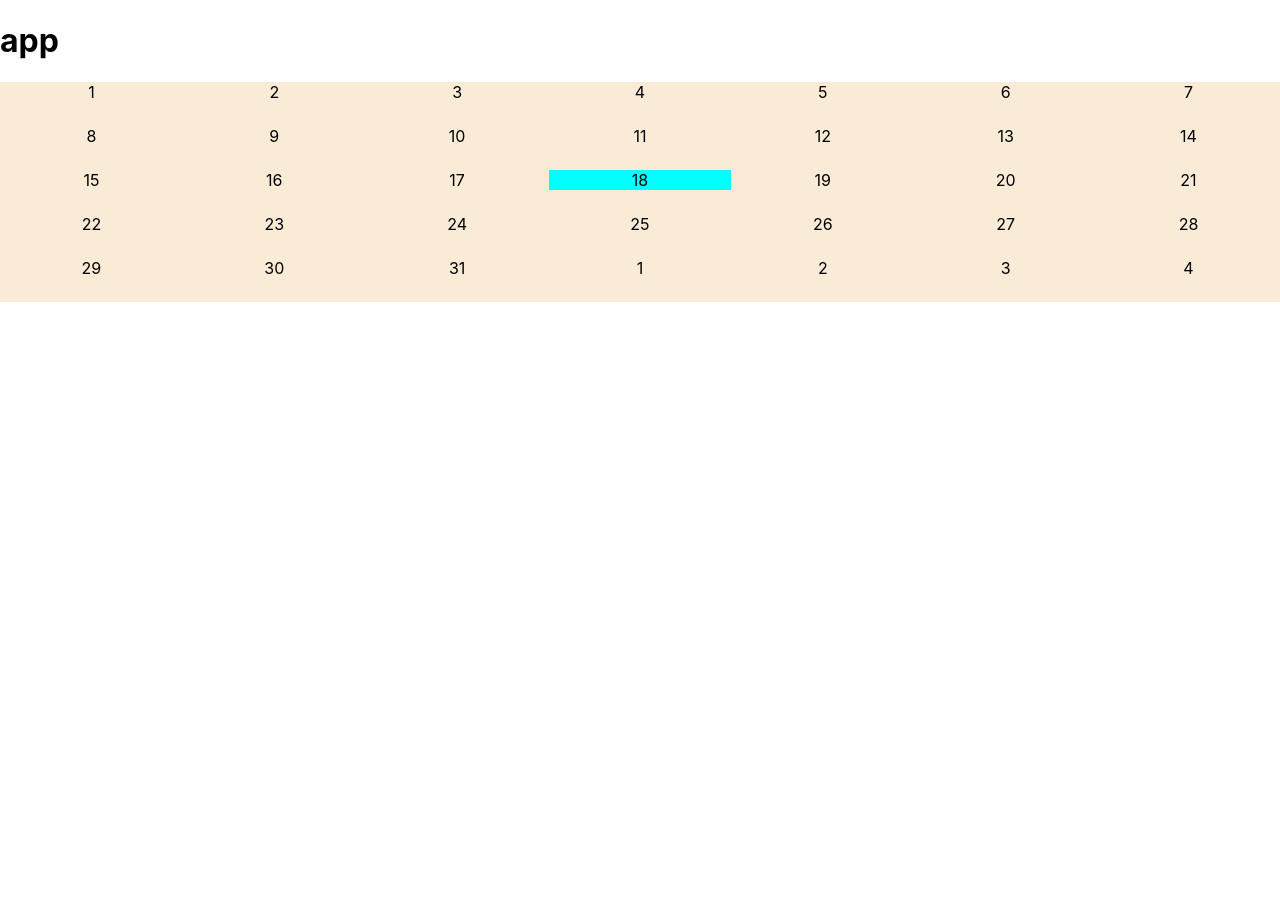
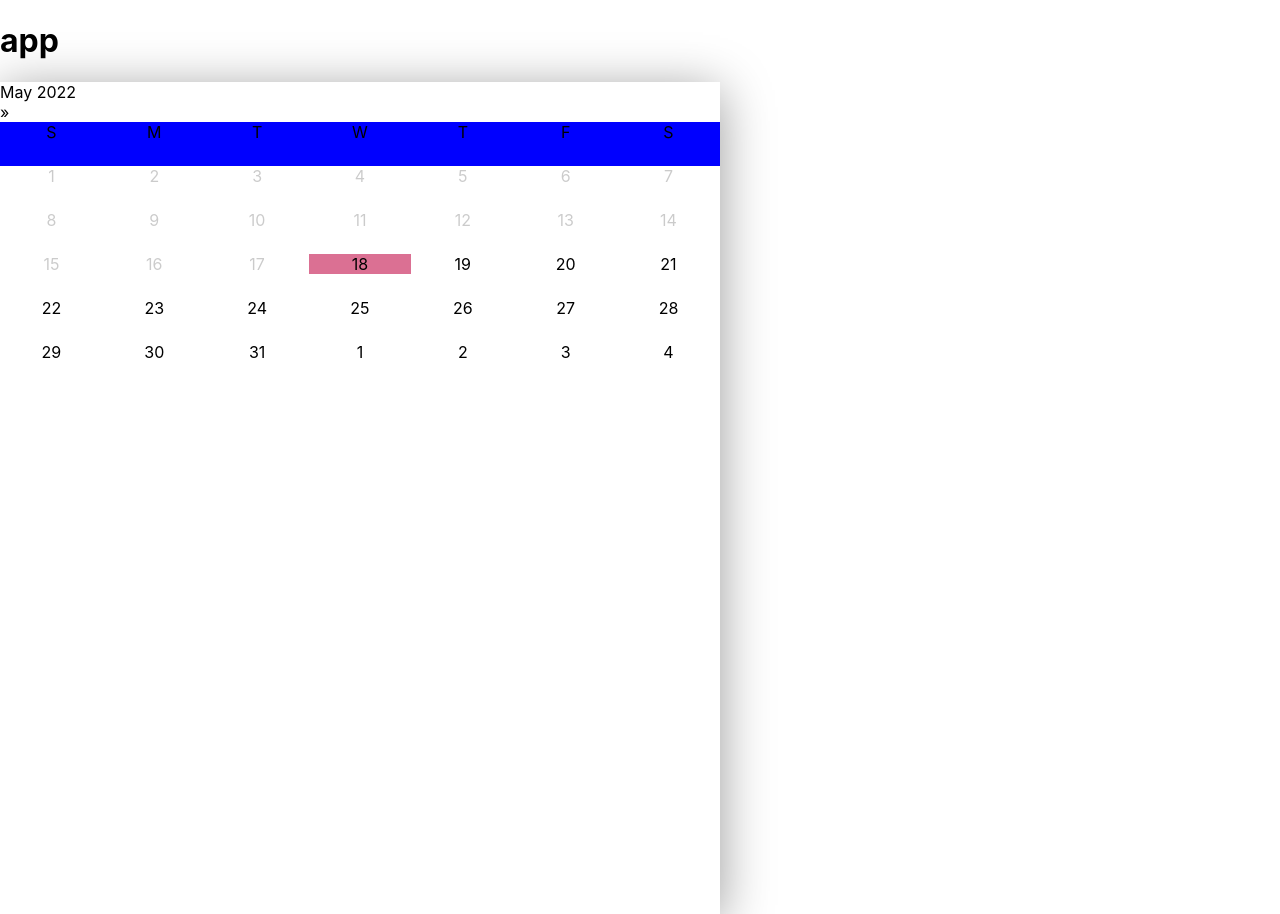
Before and after one commit to NicholasLin718/Party-Planner, a React (Create React App) app: page / in a window 1280 px wide. Before the commit the page ends 800 px from the top, so only its background shows below. Built offline with nearby package versions, Linux system fonts and the light colour scheme.

Commit message:
added calender xd, need styling still

```diff
--- a/src/calendar/Calendar.css
+++ b/src/calendar/Calendar.css
@@ -1,9 +1,28 @@
+.calendar{
+    width: 45rem;
+    height: 52rem;
+    /* background-color: #222227; */
+    box-shadow: 0 0.5rem 3rem rgba(0, 0, 0, 0.4);
+}
+
 .calendar .day{
     position: relative;
     width: calc(100%/7);
     height: 44px;
     display: inline-block;
-    background-color:antiquewhite;
+    background-color:white;
+    padding: 0;
+    margin: 0;
+    box-sizing: border-box;
+    z-index: 1;
+    text-align: center;
+}
+.calendar .week{
+    position: relative;
+    width: calc(100%/7);
+    height: 44px;
+    display: inline-block;
+    background-color: blue;
     padding: 0;
     margin: 0;
     box-sizing: border-box;
@@ -11,6 +30,13 @@
     text-align: center;
 }
 
+
 .calendar .day .selected{
-    background-color: aqua;
+    background-color: palevioletred;
 }
+.calendar .day .today{
+    background-color: gray;
+}
+.calendar .day .before{
+    opacity: 0.2; /* Real browsers */
+}
--- a/src/calendar/Calendar.jsx
+++ b/src/calendar/Calendar.jsx
@@ -1,36 +1,45 @@
 import React, {useState, useEffect} from 'react';
 import moment from 'moment';
+import buildCalendar from './buildCalendar';
+import dayStyles from './styleCalendar';
+
 import "./Calendar.css";
+import Header from './Header';
 
 export default function Calendar() {
     const [calendar, setCalendar] = useState([]);
     const [selectedDay, setSelectedDay] = useState(moment());
 
-    const startDay = selectedDay.clone().startOf("month").startOf("week");
-    const endDay = selectedDay.clone().endOf("month").endOf("week");
+    useEffect(() => {
+        setCalendar(buildCalendar(selectedDay));
+    }, [selectedDay]);
 
-    useEffect(() => {
-        const day = startDay.clone().subtract(1, "day");
-        const tempArray = [];
-        while(day.isBefore(endDay, "day")){
-            tempArray.push(Array(7)
-                .fill(0)
-                .map(() => day.add(1, "day").clone()));
+    return (
+        <div className="calendar">
+            <Header selectedDay={selectedDay} setSelectedDay={setSelectedDay}/>
+            <div className="day-names">
+                {
+                    ["S", "M", "T", "W", "T", "F", "S"].map((dayOfWeek) =>
+                        (
+                            <div className="week">{dayOfWeek}</div>
+                        )
+                    )
                 }
-        setCalendar(tempArray);
-    }, [selectedDay]);
-    return (
-
-        <div className="calendar">
+            </div>
+            <div className="body">
                 {calendar.map(week =>
                     <div >
                         {week.map(day =>
-                        <div className="day" onClick={() => setSelectedDay(day)}>
-                            <div className={selectedDay.isSame(day, "day") ? "selected" : ""}>
+                            <div className="day" onClick={() =>
+                                {
+                                    setSelectedDay(day)
+                                }}>
+                                <div className={dayStyles(day, selectedDay)}>
                                     {day.format("D")}
                                 </div>
                             </div>)}
                     </div>)}
             </div>
+        </div>
     )
 }
--- /dev/null
+++ b/src/calendar/Header.jsx
@@ -0,0 +1,24 @@
+import React from 'react'
+
+
+export default function Header({selectedDay, setSelectedDay}) {
+    function prevMonth(){
+        return selectedDay.clone().subtract(1, "month");
+    }
+
+    function nextMonth(){
+        return selectedDay.clone().add(1, "month");
+    }
+
+    function currMonth(){
+        return selectedDay.isSame(new Date(), "month");
+    }
+
+  return (
+    <div className="header">
+        <div className= "prev" onClick={() => !currMonth() && setSelectedDay(prevMonth())}>{!currMonth() ? String.fromCharCode(171) : null}</div>
+        <div>{selectedDay.format("MMMM")} {selectedDay.format("YYYY")}</div>
+        <div className= "next" onClick={() => setSelectedDay(nextMonth())}>{String.fromCharCode(187)}</div>
+    </div>
+  )
+}
--- /dev/null
+++ b/src/calendar/buildCalendar.js
@@ -0,0 +1,13 @@
+export default function buildCalendar(selectedDay){
+    const startDay = selectedDay.clone().startOf("month").startOf("week");
+    const endDay = selectedDay.clone().endOf("month").endOf("week");
+    const day = startDay.clone().subtract(1, "day");
+    const calendar = [];
+    while(day.isBefore(endDay, "day")){
+        calendar.push(Array(7)
+            .fill(0)
+            .map(() => day.add(1, "day").clone()));
+    }
+
+    return calendar;
+}
--- /dev/null
+++ b/src/calendar/styleCalendar.js
@@ -0,0 +1,16 @@
+function isSelected(day, selectedDay){
+    return selectedDay.isSame(day, "day");
+}
+function isBeforeToday(day){
+    return day.isBefore(new Date(), "day");
+}
+function isToday(day){
+    return day.isSame(new Date(), "day");
+}
+
+export default function dayStyles(day, selectedDay){
+    if(isBeforeToday(day)) return "before";
+    if(isSelected(day, selectedDay)) return "selected";
+    if(isToday(day)) return "today";
+    return "";
+}
```
Lines whose indentation alone changed are shown as unchanged.
